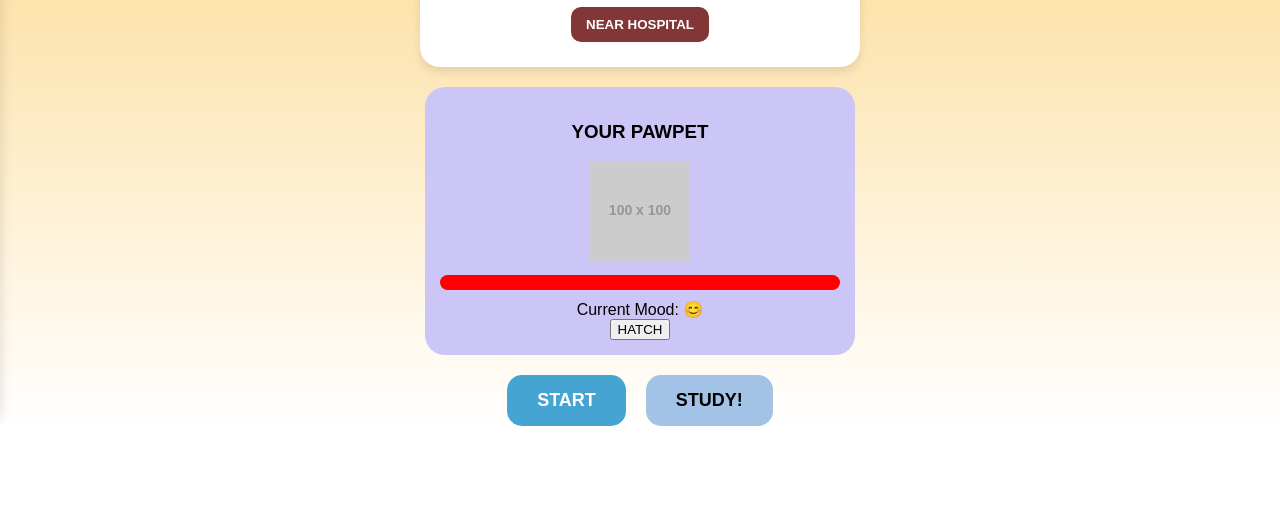
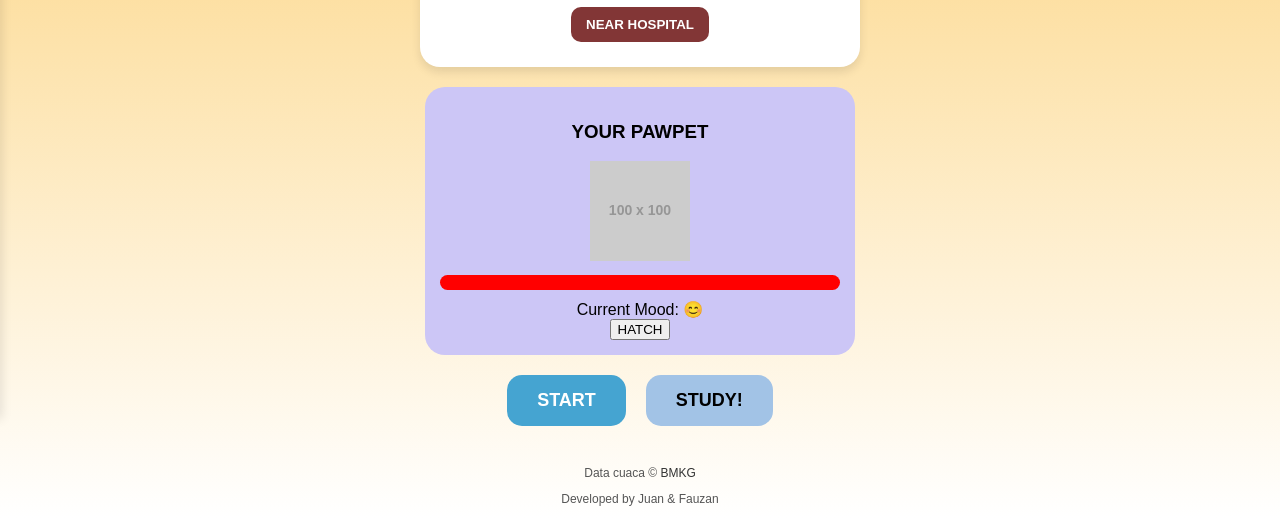
Before and after one commit to resiestor/advadev, a plain HTML site: page dashboard.html in a window 1280 px wide. Shown: the part 421-939 px from the top of the page. Before the commit the page ends 847 px from the top, so only its background shows below. Drawn offline with Linux system fonts and the light colour scheme; placeholder pictures from the web are drawn by us.

Commit message:
Update dashboard.html

```diff
--- a/dashboard.html
+++ b/dashboard.html
@@ -426,4 +426,10 @@
     });
   </script>
 </body>
+
+<footer style="margin-top: 40px; font-size: 12px; color: #555;">
+  <p>Data cuaca &copy; <a href="https://www.bmkg.go.id" target="_blank" style="color: #333; text-decoration: none;">BMKG</a></p>
+  <p>Developed by Juan & Fauzan</p>
+</footer>
+
 </html>
```
